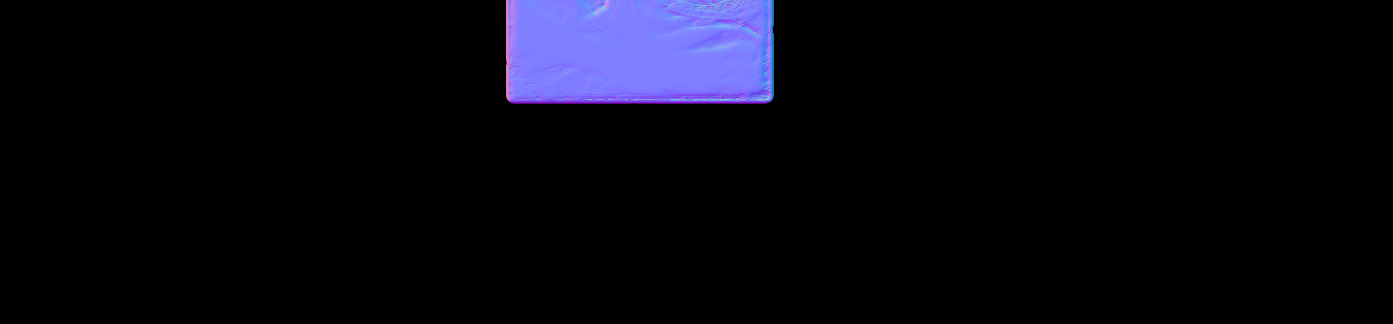
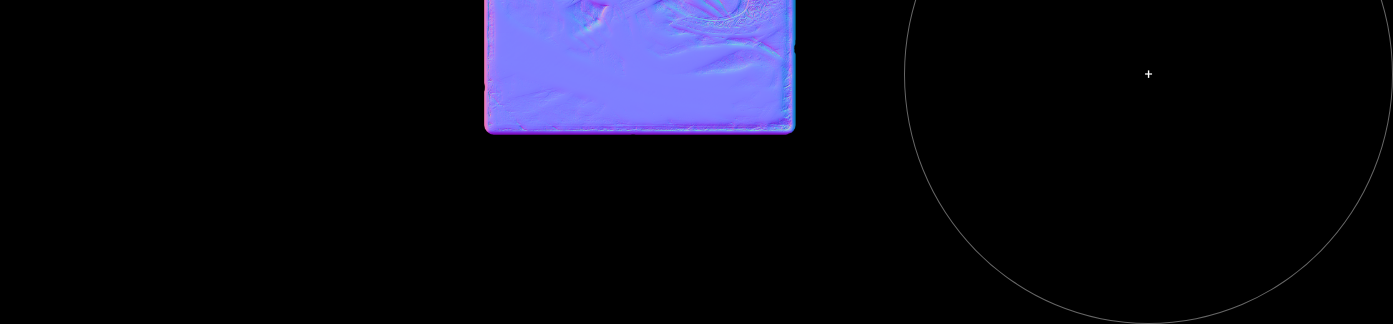
Before and after one commit to Arsik0153/ArtemBuryak, a plain HTML site: page index.html in a window 1280 px wide. Shown: the part 487-811 px from the top of the page, 1393 px wide, since content can reach past the window. Drawn offline with nearby package versions, Linux system fonts and the light colour scheme.

Commit message:
Ellipse added

```diff
--- a/css/main.css
+++ b/css/main.css
@@ -107,7 +107,6 @@ nav a{
     flex-direction: column;
     justify-content: center;
     position: absolute;
-    width: calc(85% - 200px);
     height: calc(100vh - 144px);
     margin-left: 15%;
     z-index: 2;
@@ -142,7 +141,7 @@ nav a{
 
 .magnet{
     position: absolute;
-    width: 25%;
+    width: 29%;
     padding: 0;
     margin: 0;
 }
@@ -152,3 +151,20 @@ nav a{
         width: 50%;
     }
 }
+
+.btn{
+    position: absolute;
+    padding: 239.5px;
+    border: 1px solid rgba(255, 255, 255, 0.4);
+    box-sizing: border-box;
+    border-radius: 100%;
+    margin-top: 30vh;
+    margin-left: 55%;
+    transition: .5s;
+}
+
+.btn:hover{
+    border: 1px solid rgba(255, 255, 255, 1);
+    transition: .5s;
+    cursor: pointer;
+}
--- a/index.html
+++ b/index.html
@@ -36,6 +36,7 @@
                 <div class="magnet__wrap">
                     <img src="img/magnet.png" alt="" class="magnet">
                 </div>
+                <div class="btn">+</div>
             </div>
         </div>
     </main>
```
